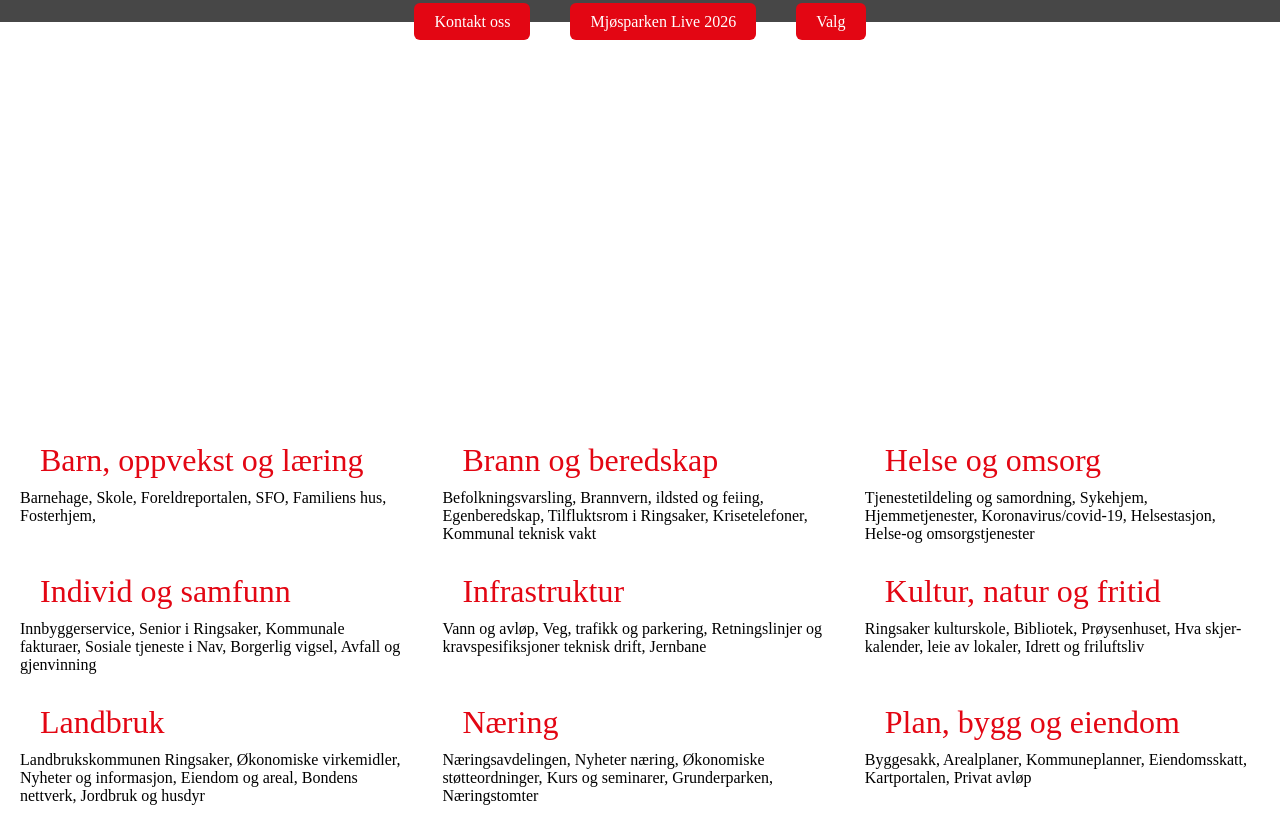
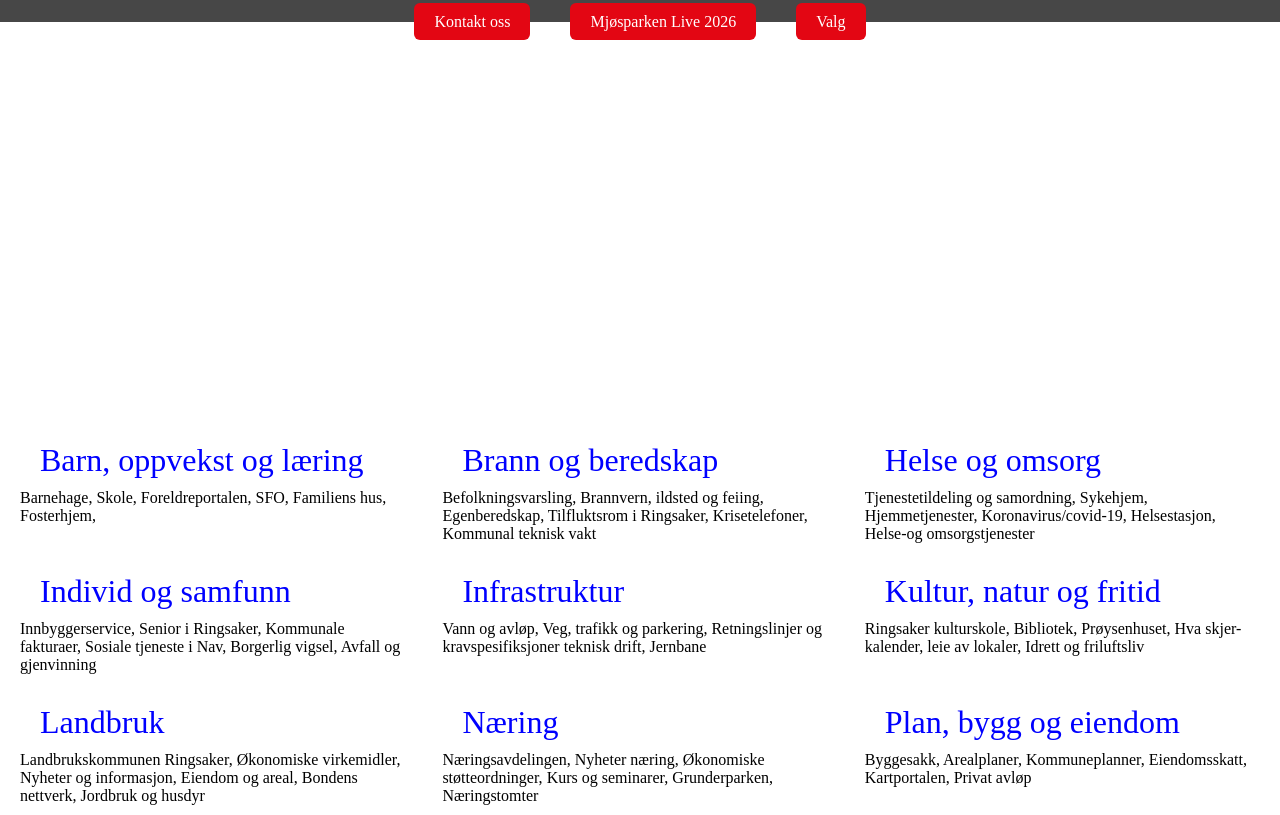
Before and after one commit to GrideLock/Ringsaker_kommune_Klone, a plain HTML site: page index.html in a window 1280 px wide. Shown: the part 532-1347 px from the top of the page. Drawn offline with Linux system fonts and the light colour scheme; grey boxes are pictures that could not be loaded.

Commit message:
Update main.css

```diff
--- a/main.css
+++ b/main.css
@@ -135,5 +135,5 @@ input{
    color: #E30613;
 }
 .outer-nav-bar ul li a{
-    color: #E30613;
+    color: blue;
 }
```
